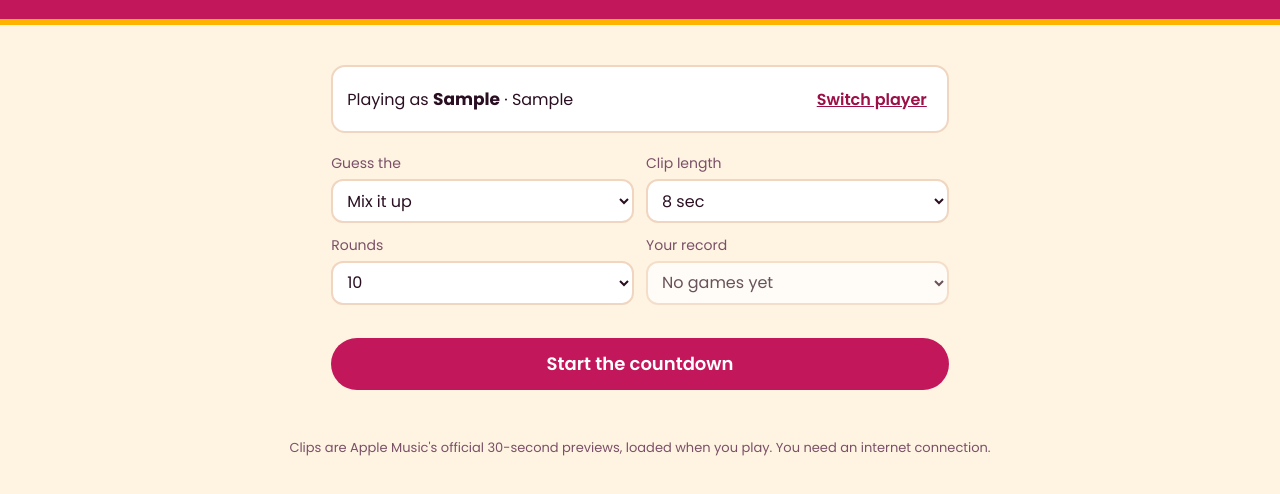
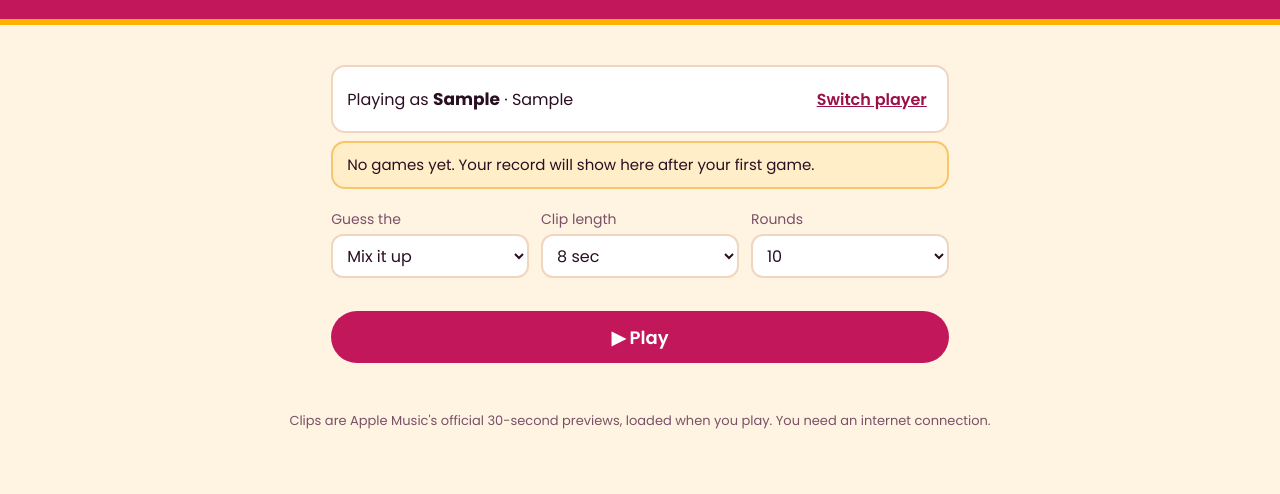
Before and after one commit to ramanbhatia/Filmi-Quiz, a plain HTML site: page index.html in a window 1280 px wide. Both pictures are taken after typing "Sample", "Sample" into the empty fields and a click on the button "Let's play". Shown: the part 106-600 px from the top of the page. Drawn offline with Linux system fonts and the light colour scheme; a web font is replaced by a local one.

Commit message:
Show player record as a banner and rename start button to Play
Co-Authored-By: Claude Opus 5.5 <noreply@anthropic.com>
Claude-Session: https://claude.ai/code/session_01PT7uxgqQHRA6xZTKsKm9sa

```diff
--- a/index.html
+++ b/index.html
@@ -53,7 +53,7 @@ button:disabled{opacity:.45;cursor:default}
 .reveal dt{color:var(--muted)}.reveal dd{margin:0}
 .strip{display:flex;justify-content:space-between;gap:10px;flex-wrap:wrap;margin-top:22px;color:var(--muted);font-size:14px}
 .strip strong{color:var(--ink);font-size:18px}
-.setup{display:grid;grid-template-columns:repeat(2,minmax(0,1fr));gap:12px;margin-top:20px}
+.setup{display:grid;grid-template-columns:repeat(3,minmax(0,1fr));gap:12px;margin-top:20px}
 label{font-size:14px;color:var(--muted);display:grid;gap:4px}
 select{font:16px Poppins;min-height:44px;border-radius:12px;border:2px solid var(--line);background:var(--card);color:var(--ink);padding:0 10px}
 .start{background:var(--mag);color:#fff;width:100%;margin-top:16px;min-height:52px;font-size:18px}
@@ -68,6 +68,8 @@ input[type=text]:focus-visible{outline:3px solid var(--gold);outline-offset:2px}
 .err{color:var(--mag2);font-size:14px;min-height:1.2em;margin:0;text-align:center}
 .who{display:flex;justify-content:space-between;align-items:center;gap:10px;flex-wrap:wrap;margin-top:20px;background:var(--card);border:2px solid var(--line);border-radius:14px;padding:10px 14px}
 .who b{font-size:17px}
+.record{margin:8px 0 0;padding:10px 14px;border-radius:14px;background:color-mix(in srgb,var(--gold) 22%,var(--card));border:2px solid color-mix(in srgb,var(--gold) 45%,var(--line));font-size:15px}
+.record b{color:var(--mag2)}
 .link{background:none;color:var(--mag2);padding:0 6px;min-height:44px;text-decoration:underline;font-weight:600}
 .lb{margin-top:24px;text-align:left}
 .lb table{width:100%;border-collapse:collapse;margin-top:12px;background:var(--card);border-radius:14px;overflow:hidden;border:2px solid var(--line)}
@@ -125,6 +127,7 @@ footer{text-align:center;color:var(--muted);font-size:13px;padding:0 16px 30px}
 
   <section id="setupView" class="hide">
     <div class="who"><span>Playing as <b id="whoName"></b> · <span id="whoCity"></span></span><button class="link" id="switchBtn" type="button">Switch player</button></div>
+    <p class="record" id="best" aria-live="polite"></p>
     <div class="setup">
       <label>Guess the
         <select id="mode">
@@ -144,12 +147,9 @@ footer{text-align:center;color:var(--muted);font-size:13px;padding:0 16px 30px}
       <label>Rounds
         <select id="rounds"><option>5</option><option selected>10</option><option>20</option></select>
       </label>
-      <label>Your record
-        <select disabled><option id="best">—</option></select>
-      </label>
     </div>
     <p class="err" id="setupMsg" role="alert"></p>
-    <button class="start" id="startBtn">Start the countdown</button>
+    <button class="start" id="startBtn" aria-label="Play">▶ Play</button>
   </section>
 
   <section id="gameView" class="hide">
@@ -600,7 +600,7 @@ const players=()=>store("filmiPlayers")||{};
 const keyOf=(n,c)=>n.trim().toLowerCase()+"|"+c.trim().toLowerCase();
 let me=store("filmiCurrent");
 function showWho(){const p=players()[me];$("whoName").textContent=p.name;$("whoCity").textContent=p.city;
-  $("best").textContent=p.played?`${p.correct}/${p.played} correct · streak ${p.streak||0} · best ${p.bestStreak||0}`:"No games yet"}
+  $("best").innerHTML=p.played?`Your record: <b>${+p.correct}/${+p.played}</b> correct · current streak <b>${+(p.streak||0)}</b> · best streak <b>${+(p.bestStreak||0)}</b>`:"No games yet. Your record will show here after your first game."}
 function signIn(){if(me&&players()[me]){showWho();show("setupView")}else{show("signupView");$("firstName").focus()}}
 
 function show(v){for(const id of ["signupView","setupView","gameView","endView"])$(id).classList.toggle("hide",id!==v);
@@ -629,7 +629,7 @@ async function start(){
   const st=state;
   (async()=>{while(st.ready.length<total&&queue.length&&state===st){const s=queue.pop();if(await prepare(s))st.ready.push(s)}st.resolved=true})();
   while(!st.ready.length&&!st.resolved)await sleep(150);
-  $("startBtn").disabled=false;$("startBtn").textContent="Start the countdown";
+  $("startBtn").disabled=false;$("startBtn").textContent="▶ Play";
   if(!st.ready.length){$("setupMsg").textContent="Couldn't reach Apple Music. Check your internet connection and try again.";return}
   $("setupMsg").textContent="";
   show("gameView");next();
```
